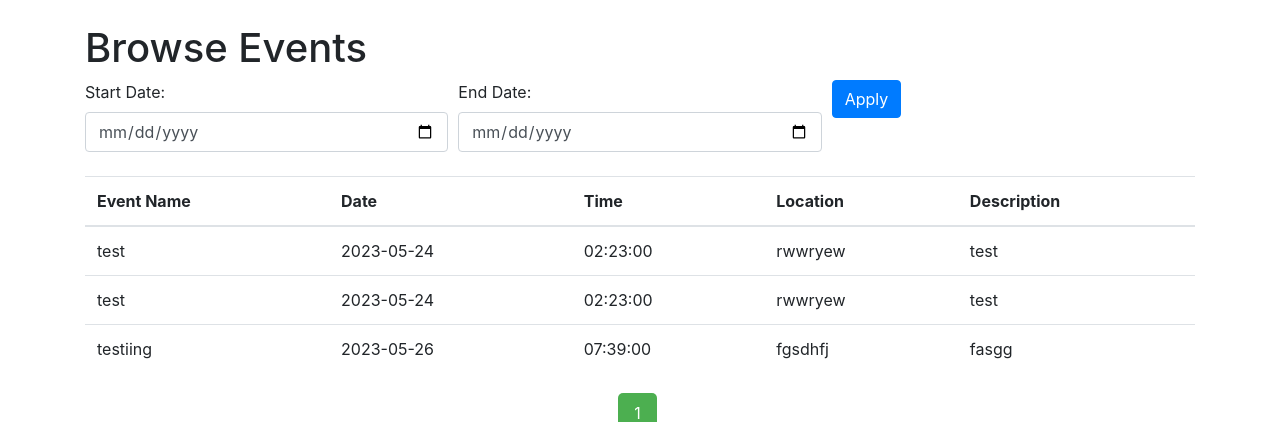
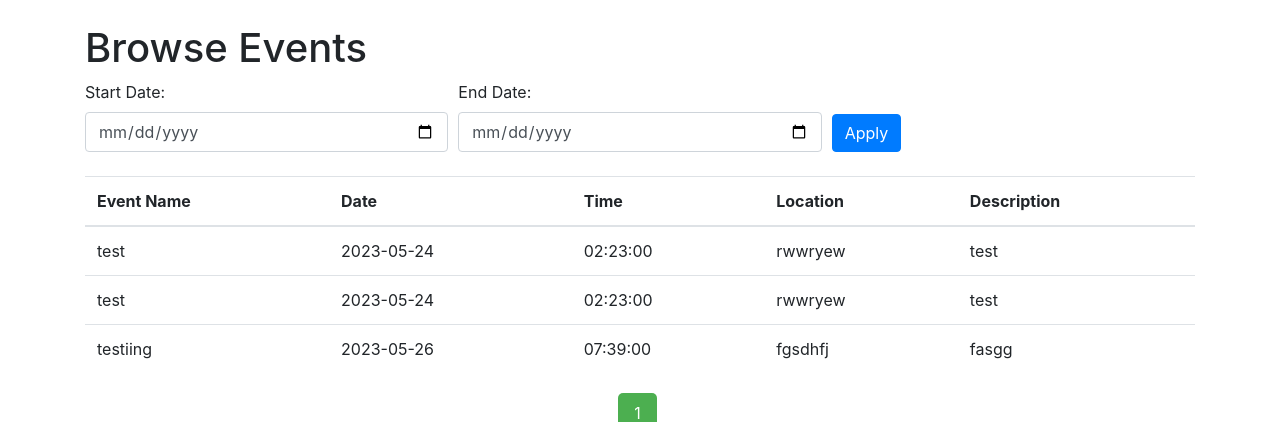
Before and after one commit to Yaj-t/EventWebsite, a PHP site: page /browse.php in a window 1280 px wide. Shown: the top 422 px of the page. Run offline with PHP 8.4, Linux system fonts and the light colour scheme; data comes from the database, SQL or seed files in the repository.

Commit message:
leveled the apply button

```diff
--- a/browse.php
+++ b/browse.php
@@ -40,7 +40,7 @@
         <h1>Browse Events</h1>
 
         <form method="GET" action="" class="mb-4">
-            <div class="form-row">
+            <div class="form-row align-items-end">
                 <div class="col">
                     <label for="start-date">Start Date:</label>
                     <input type="date" id="start-date" name="start-date" class="form-control" value="" required>
```
